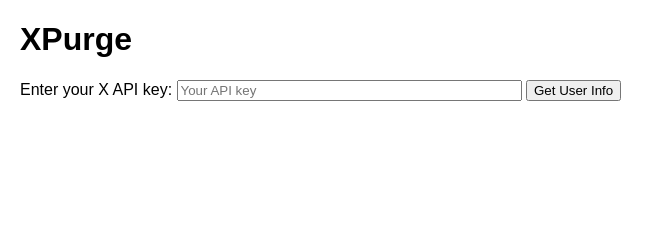
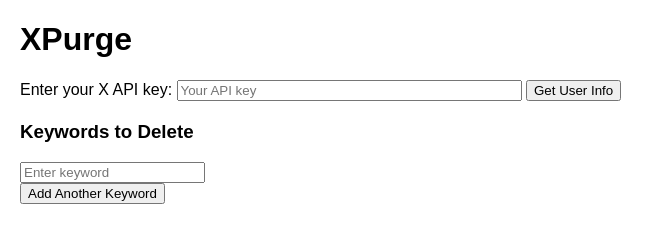
Before and after one commit to saivishnu725/XPurge, a plain HTML site: page index.html in a window 1280 px wide. Shown: the whole page, without its empty margins (0-664 px from the left). Drawn offline with Linux system fonts and the light colour scheme.

Commit message:
[2] keyword input selection.
requires JS to add more text inputs

```diff
--- a/index.html
+++ b/index.html
@@ -34,5 +34,18 @@
       />
       <button id="fetch-user">Get User Info</button>
     </div>
+    <!-- keyword input section -->
+    <div class="section">
+      <h3>Keywords to Delete</h3>
+      <div id="keyword-container">
+        <input
+          type="text"
+          name="keyword-box"
+          id="keyword-box"
+          placeholder="Enter keyword"
+        />
+      </div>
+      <button id="add-keyword">Add Another Keyword</button>
+    </div>
   </body>
 </html>
```
